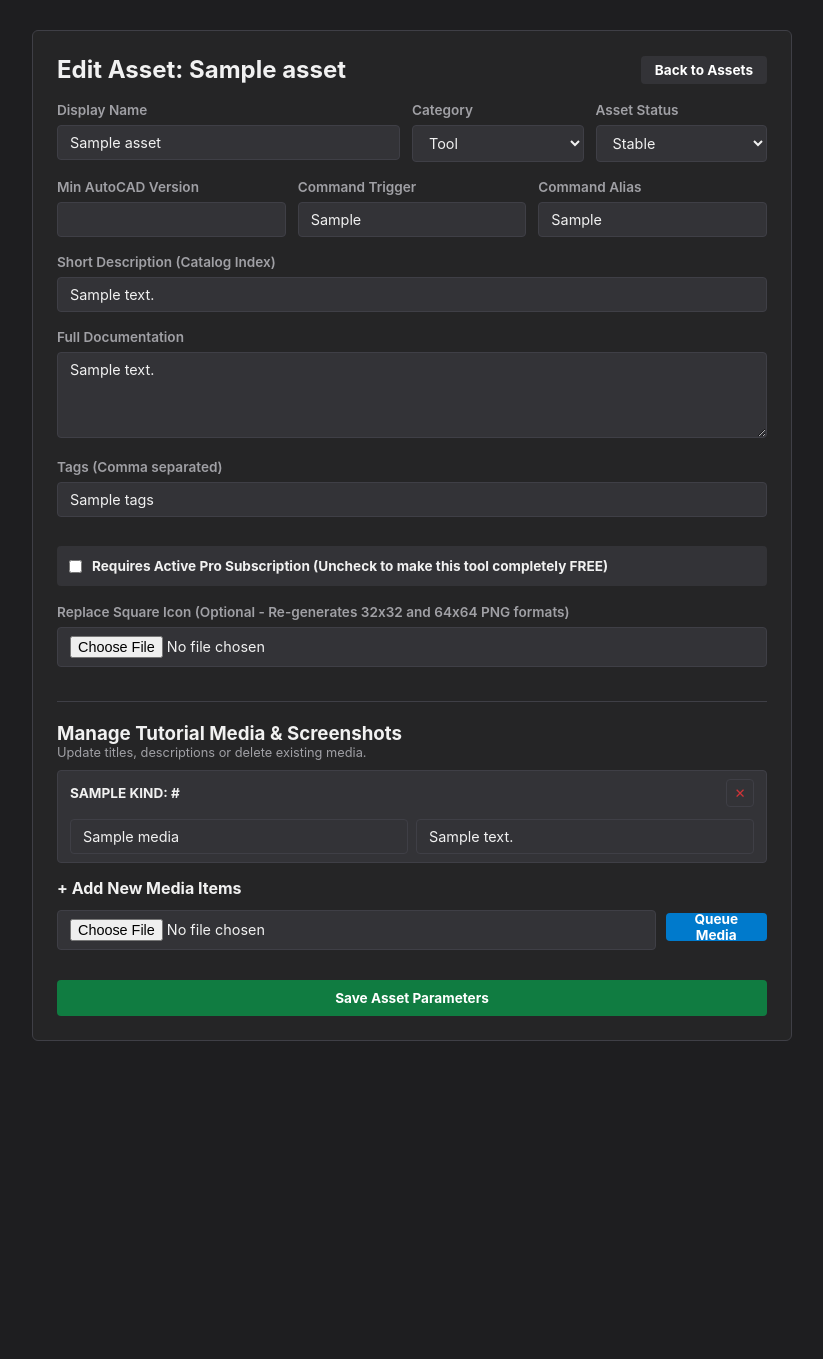
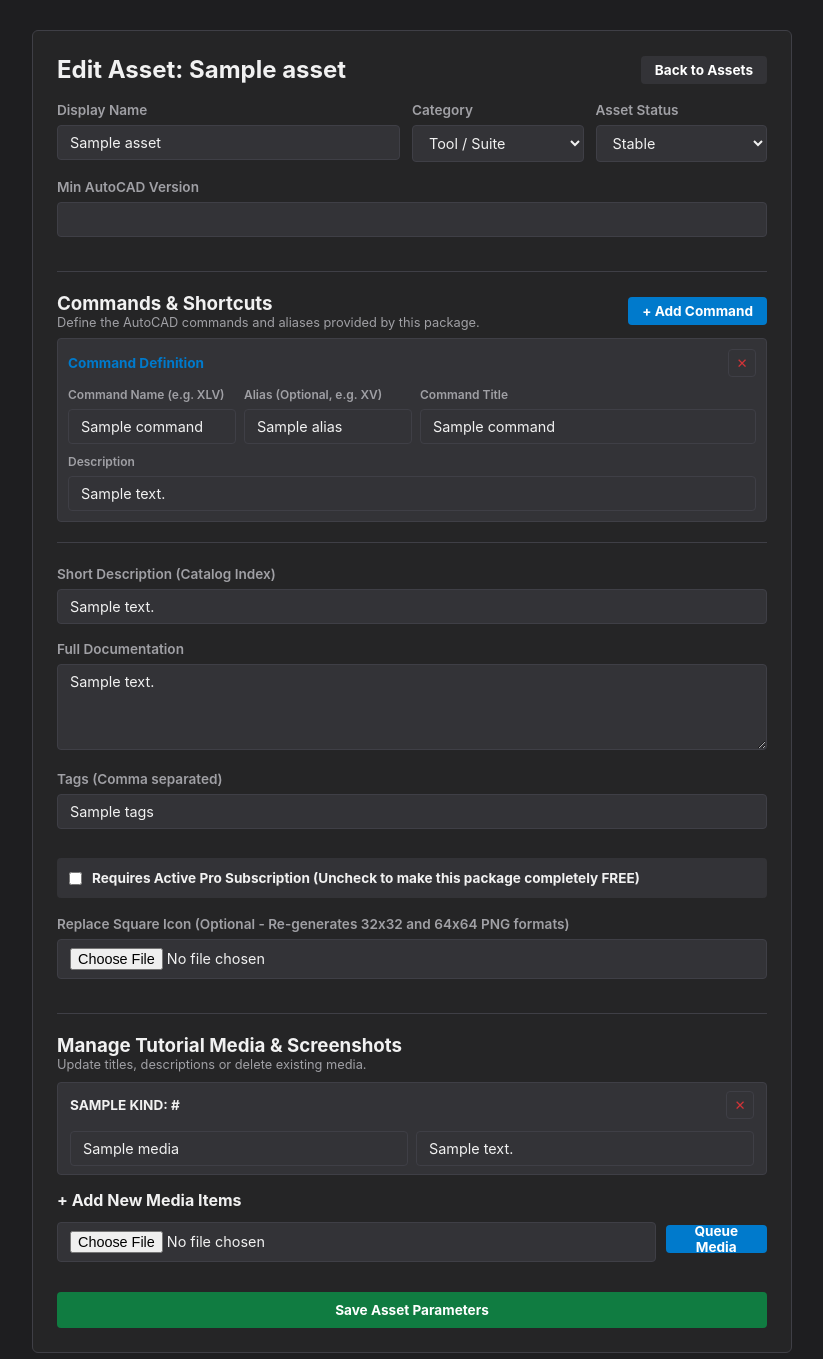
Before and after one commit to KAALK-Studio/KAALK-mainServer, a FastAPI app: template app/templates/admin/asset_edit.html in a window 1280 px wide. Shown: the part 72-1431 px from the top of the page, without its empty margins (228-1051 px from the left). Before the commit the page ends 1113 px from the top, so only its background shows below. Run offline with FastAPI, Linux system fonts and the light colour scheme; the template is opened without the code that fills it: most values are stand-ins (such as "Sample title", 1, 10 or a date in 2020).

Commit message:
Update asset_edit.html

```diff
--- a/app/templates/admin/asset_edit.html
+++ b/app/templates/admin/asset_edit.html
@@ -1,3 +1,4 @@
+<!-- app/templates/admin/asset_edit.html -->
 {% extends "base.html" %}
 {% block title %}Edit Asset - KAALK Admin{% endblock %}
 {% block content %}
@@ -20,7 +21,7 @@
             <div>
                 <label>Category</label>
                 <select name="type">
-                    <option value="tool" {% if asset.type == 'tool' %}selected{% endif %}>Tool</option>
+                    <option value="tool" {% if asset.type == 'tool' %}selected{% endif %}>Tool / Suite</option>
                     <option value="block" {% if asset.type == 'block' %}selected{% endif %}>Block</option>
                     <option value="font" {% if asset.type == 'font' %}selected{% endif %}>Font</option>
                     <option value="pattern" {% if asset.type == 'pattern' %}selected{% endif %}>Pattern</option>
@@ -37,20 +38,55 @@
             </div>
         </div>
 
-        <div style="display: grid; grid-template-columns: 1fr 1fr 1fr; gap: 12px;">
+        <div style="display: grid; grid-template-columns: 1fr; gap: 12px;">
             <div>
                 <label>Min AutoCAD Version</label>
                 <input type="number" name="min_autocad" value="{{ asset.min_autocad }}">
             </div>
+        </div>
+
+        <hr style="border: 0; border-top: 1px solid var(--border); margin: 20px 0;">
+
+        <!-- Commands & Shortcuts Repeater -->
+        <div style="display: flex; justify-content: space-between; align-items: center; margin-bottom: 8px;">
             <div>
-                <label>Command Trigger</label>
-                <input type="text" name="default_command" value="{{ asset.default_command or '' }}">
+                <h3>Commands & Shortcuts</h3>
+                <p style="color: var(--muted); font-size: 0.8rem;">Define the AutoCAD commands and aliases provided by this package.</p>
             </div>
-            <div>
-                <label>Command Alias</label>
-                <input type="text" name="default_alias" value="{{ asset.default_alias or '' }}">
+            <button type="button" class="btn" onclick="addCommandRow()">+ Add Command</button>
+        </div>
+
+        <div id="commandsContainer" style="display: flex; flex-direction: column; gap: 10px; margin-bottom: 16px;">
+            {% for c in asset.commands_list %}
+            <div class="command-row" style="background: var(--surface-alt); padding: 10px; border: 1px solid var(--border); border-radius: 4px;">
+                <div style="display: flex; justify-content: space-between; align-items: center; margin-bottom: 6px;">
+                    <span style="font-weight: bold; font-size: 0.85rem; color: var(--accent);">Command Definition</span>
+                    <button type="button" onclick="this.closest('.command-row').remove();" class="btn-icon" style="color: var(--danger);">✕</button>
+                </div>
+                <div style="display: grid; grid-template-columns: 1fr 1fr 2fr; gap: 8px; margin-bottom: 6px;">
+                    <div>
+                        <label style="font-size: 0.75rem;">Command Name (e.g. XLV)</label>
+                        <input type="text" class="cmd-name" value="{{ c.command }}" placeholder="XLV" required style="margin-bottom: 0;">
+                    </div>
+                    <div>
+                        <label style="font-size: 0.75rem;">Alias (Optional, e.g. XV)</label>
+                        <input type="text" class="cmd-alias" value="{{ c.alias }}" placeholder="XV" style="margin-bottom: 0;">
+                    </div>
+                    <div>
+                        <label style="font-size: 0.75rem;">Command Title</label>
+                        <input type="text" class="cmd-title" value="{{ c.title }}" placeholder="Vertical Construction Line" style="margin-bottom: 0;">
+                    </div>
+                </div>
+                <div>
+                    <label style="font-size: 0.75rem;">Description</label>
+                    <input type="text" class="cmd-desc" value="{{ c.description }}" placeholder="Draws infinite vertical line passing through picked point" style="margin-bottom: 0;">
+                </div>
             </div>
+            {% endfor %}
         </div>
+        <input type="hidden" name="commands_json_payload" id="commandsJsonPayload">
+
+        <hr style="border: 0; border-top: 1px solid var(--border); margin: 20px 0;">
 
         <label>Short Description (Catalog Index)</label>
         <input type="text" name="short_desc" value="{{ asset.short_desc or '' }}" required>
@@ -64,7 +100,7 @@
         <div style="background: var(--surface-alt); padding: 12px; border-radius: 4px; margin: 15px 0;">
             <label style="display: flex; align-items: center; gap: 10px; cursor: pointer; color: var(--text); font-weight: bold;">
                 <input type="checkbox" name="is_pro" style="width: auto; margin: 0;" {% if asset.is_pro %}checked{% endif %}>
-                Requires Active Pro Subscription (Uncheck to make this tool completely FREE)
+                Requires Active Pro Subscription (Uncheck to make this package completely FREE)
             </label>
         </div>
 
@@ -75,7 +111,6 @@
 
         <hr style="border: 0; border-top: 1px solid var(--border); margin: 20px 0;">
 
-        <!-- Manage Existing Media -->
         <h3>Manage Tutorial Media & Screenshots</h3>
         <p style="color: var(--muted); font-size: 0.8rem; margin-bottom: 10px;">Update titles, descriptions or delete existing media.</p>
 
@@ -96,7 +131,6 @@
 
         <input type="hidden" name="media_json_payload" id="mediaJsonPayload">
 
-        <!-- Upload New Media -->
         <h4>+ Add New Media Items</h4>
         <div style="display: flex; gap: 10px; align-items: center; margin-top: 6px;">
             <input type="file" id="newMediaPicker" accept="image/*,video/*" style="margin-bottom: 0;">
@@ -109,6 +143,39 @@
 </div>
 
 <script>
+const commandsContainer = document.getElementById('commandsContainer');
+
+function addCommandRow(command = '', alias = '', title = '', description = '') {
+    const row = document.createElement('div');
+    row.className = 'command-row';
+    row.style = 'background: var(--surface-alt); padding: 10px; border: 1px solid var(--border); border-radius: 4px;';
+    row.innerHTML = `
+        <div style="display: flex; justify-content: space-between; align-items: center; margin-bottom: 6px;">
+            <span style="font-weight: bold; font-size: 0.85rem; color: var(--accent);">Command Definition</span>
+            <button type="button" onclick="this.closest('.command-row').remove();" class="btn-icon" style="color: var(--danger);">✕</button>
+        </div>
+        <div style="display: grid; grid-template-columns: 1fr 1fr 2fr; gap: 8px; margin-bottom: 6px;">
+            <div>
+                <label style="font-size: 0.75rem;">Command Name (e.g. XLV)</label>
+                <input type="text" class="cmd-name" value="${command}" placeholder="XLV" required style="margin-bottom: 0;">
+            </div>
+            <div>
+                <label style="font-size: 0.75rem;">Alias (Optional, e.g. XV)</label>
+                <input type="text" class="cmd-alias" value="${alias}" placeholder="XV" style="margin-bottom: 0;">
+            </div>
+            <div>
+                <label style="font-size: 0.75rem;">Command Title</label>
+                <input type="text" class="cmd-title" value="${title}" placeholder="Vertical Construction Line" style="margin-bottom: 0;">
+            </div>
+        </div>
+        <div>
+            <label style="font-size: 0.75rem;">Description</label>
+            <input type="text" class="cmd-desc" value="${description}" placeholder="Draws infinite vertical line passing through picked point" style="margin-bottom: 0;">
+        </div>
+    `;
+    commandsContainer.appendChild(row);
+}
+
 let newMediaStore = new DataTransfer();
 const newMediaPicker = document.getElementById('newMediaPicker');
 const newMediaQueue = document.getElementById('newMediaQueue');
@@ -142,6 +209,21 @@ function removeNewMedia(idx) {
 }
 
 document.getElementById('editAssetForm').addEventListener('submit', (e) => {
+    const commandRows = document.querySelectorAll('.command-row');
+    const commandsList = [];
+    commandRows.forEach(row => {
+        const cmdName = row.querySelector('.cmd-name').value.trim();
+        if (cmdName) {
+            commandsList.push({
+                command: cmdName,
+                alias: row.querySelector('.cmd-alias').value.trim(),
+                title: row.querySelector('.cmd-title').value.trim(),
+                description: row.querySelector('.cmd-desc').value.trim()
+            });
+        }
+    });
+    document.getElementById('commandsJsonPayload').value = JSON.stringify(commandsList);
+
     const existingRows = document.querySelectorAll('.existing-media-row');
     const existingList = [];
     existingRows.forEach(row => {
```
